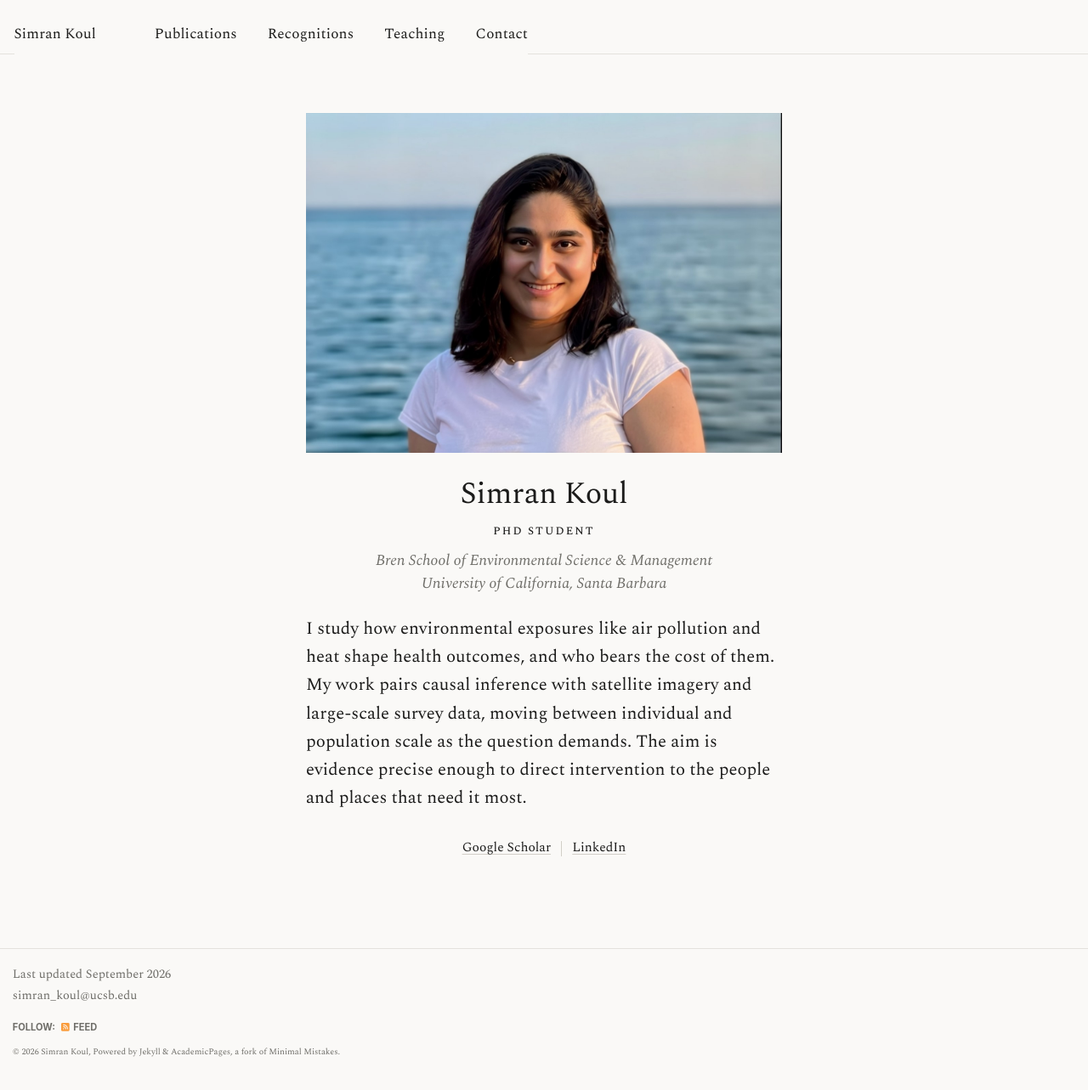
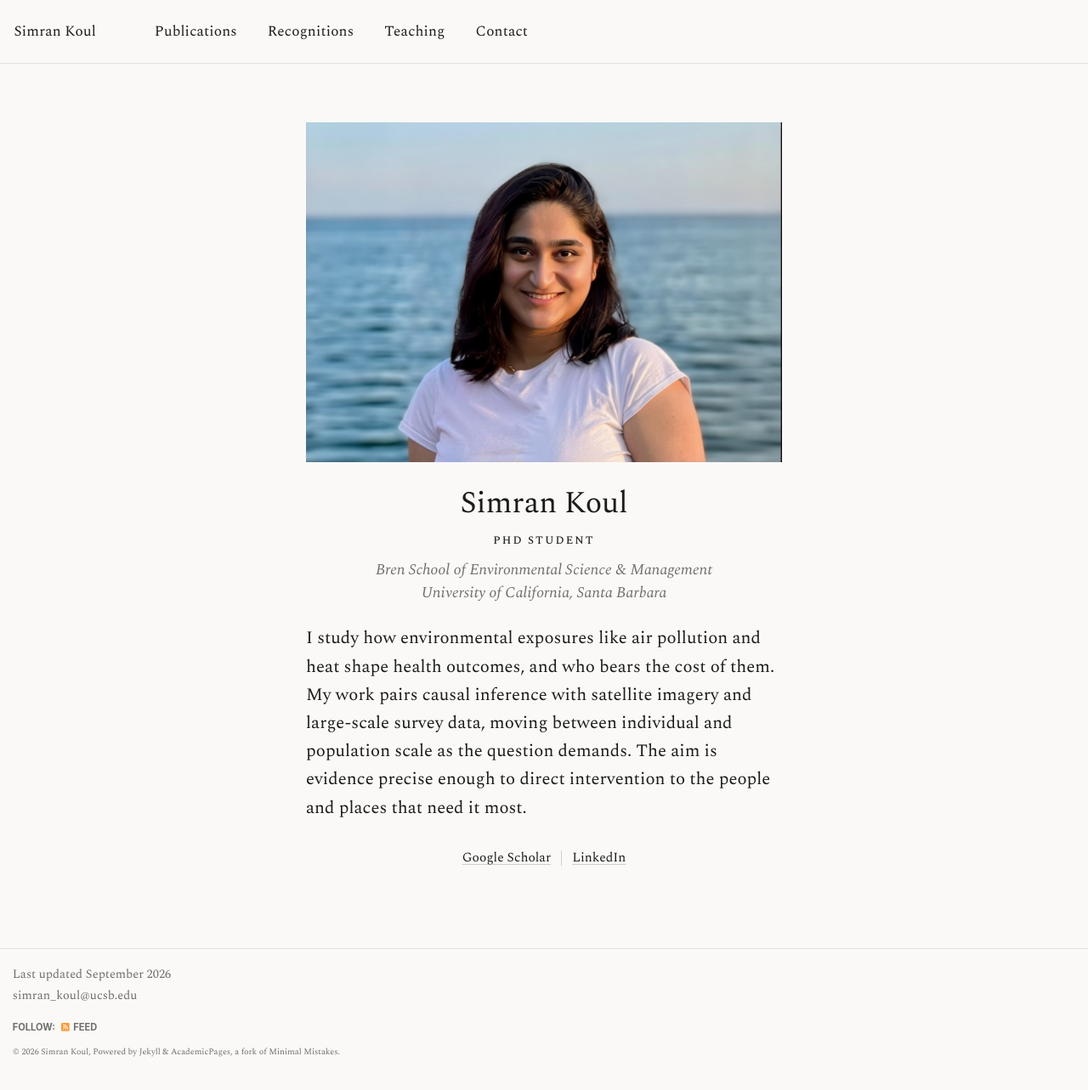
Before and after one commit to simkoul/simkoul.github.io, a Jekyll site: the page built from _pages/about.md, in a window 1280 px wide and 1289 px high. Shown: the top 1283 px of the window at 85% size. Built offline with Jekyll 4.4.1, drawn with Linux system fonts in a browser that asks for light colours.

Commit message:
Let the masthead size to its contents so its border is not covered
The base template sets .masthead to a fixed 64px for a fixed navbar. Once the
nav links moved to the display serif they grew past that, and the overflowing
content painted over the bottom border wherever the inner wrapper sits, which
is why the rule appeared only in the margins either side of it.

Height is now auto, and the wrapper's padding is trimmed to keep the bar the
same overall depth.

```diff
--- a/_sass/layout/_quiet.scss
+++ b/_sass/layout/_quiet.scss
@@ -35,10 +35,20 @@ body {
   position: sticky;
   top: 0;
   z-index: 40;
+
+  /* The base template fixes this at 64px for a fixed navbar. The links are
+     set in the display serif now and outgrew that box, so they spilled past
+     the bottom border and hid it behind the nav. Let the bar size itself. */
+  height: auto;
   background: rgba(250, 249, 247, 0.94);
   backdrop-filter: blur(8px);
   -webkit-backdrop-filter: blur(8px);
   border-bottom: 1px solid var(--rule);
+}
+
+.masthead__inner-wrap {
+  font-family: $quiet-body;
+  padding: 0.75rem 1em;
 }
 
 .greedy-nav {
```
